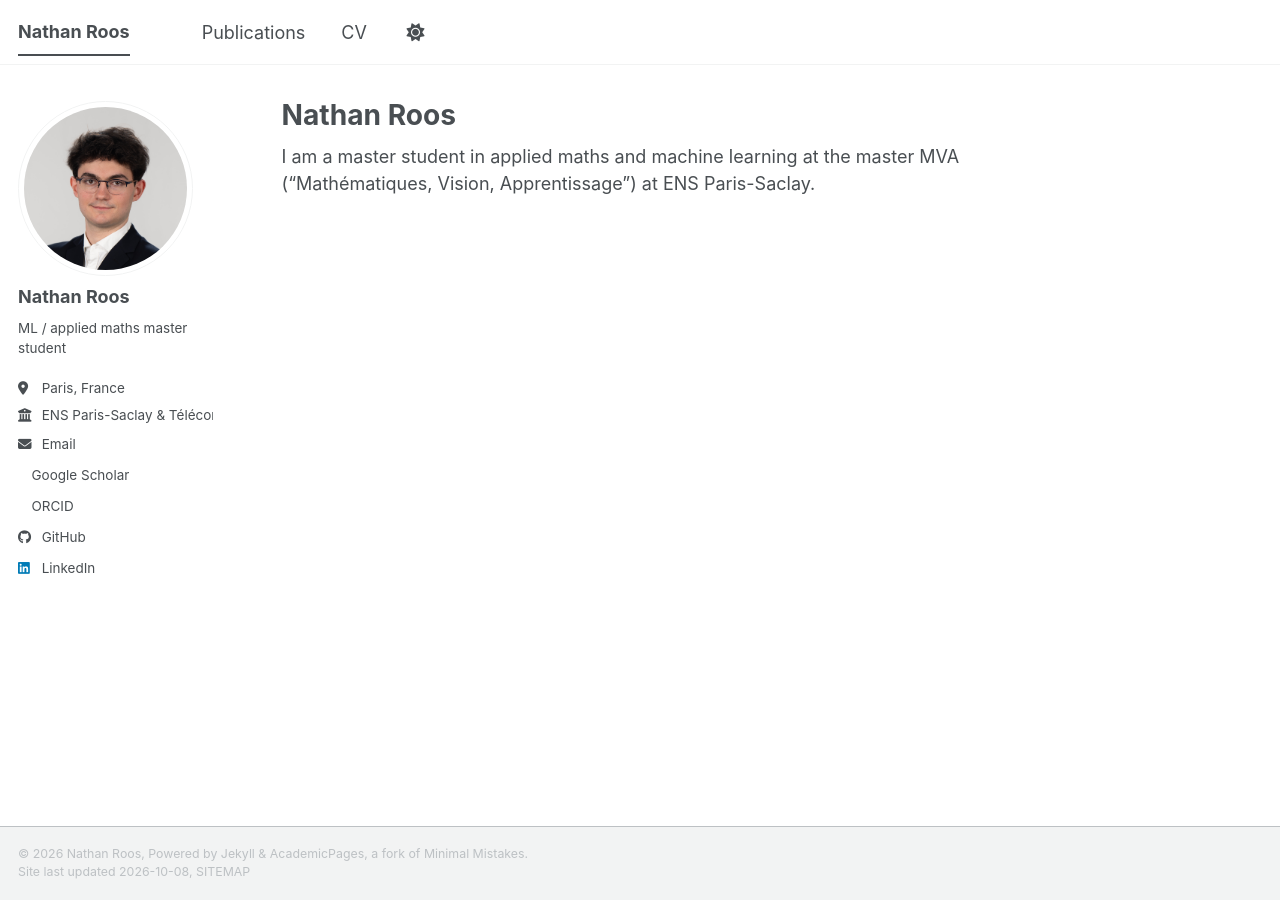
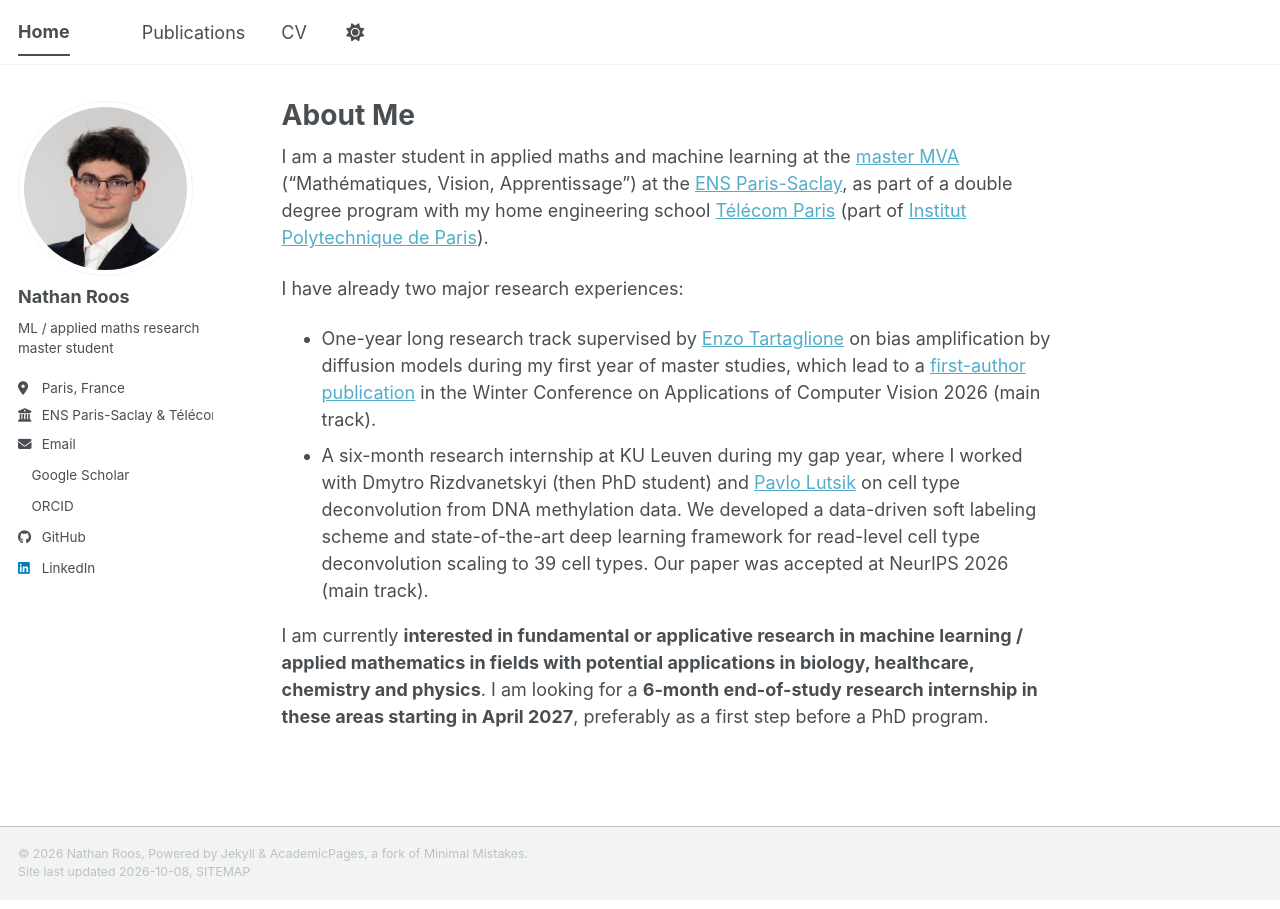
Before and after one commit to nroos-fr/nroos-fr.github.io, a Jekyll site: the page built from _pages/about.md, in a window 1280 px wide. Built offline with Jekyll 4.4.1, drawn with Linux system fonts in a browser that asks for light colours; a style sheet for code colours, icons or effects is not loaded.

Commit message:
First usable version

```diff
--- a/_config.yml
+++ b/_config.yml
@@ -9,7 +9,7 @@
 # Basic Site Settings
 locale                   : "en-US"
 site_theme               : "default" # The available themes options are "default", "air", "sunrise", "mint", "dirt" and "contrast"
-title                    : "Nathan Roos"
+title                    : "Home"
 title_separator          : "-"
 name                     : &name "Nathan Roos"
 description              : &description "Nathan Roos' academic portfolio"   # Update this with a general description of your site, this is the default if not overridden by a page
@@ -25,7 +25,7 @@
   avatar           : "square_crop.png"
   name             : "Nathan Roos"
   pronouns         : # example: "she/her"
-  bio              : "ML / applied maths master student"
+  bio              : "ML / applied maths research master student"
   location         : "Paris, France"
   employer         : "ENS Paris-Saclay & Télécom Paris"
   uri              : # URL
--- a/_data/navigation.yml
+++ b/_data/navigation.yml
@@ -24,7 +24,7 @@
   #   url: /year-archive/
 
   - title: "CV"
-    url: /cv/
+    url: /files/CV_stage_2027.pdf
 
   # - title: "CV"
   #   url: /cv-json/
--- a/_pages/about.md
+++ b/_pages/about.md
@@ -1,10 +1,21 @@
 ---
 permalink: /
-title: "Nathan Roos"
+title: "About Me"
 author_profile: true
 redirect_from:
   - /about/
   - /about.html
 ---
 
-I am a master student in applied maths and machine learning at the master MVA ("Mathématiques, Vision, Apprentissage") at ENS Paris-Saclay.
+I am a master student in applied maths and machine learning at the [master MVA](https://www.master-mva.com/) ("Mathématiques, Vision, Apprentissage")
+at the [ENS Paris-Saclay](https://ens-paris-saclay.fr/en/school/ens-paris-saclay),
+as part of a double degree program with my home engineering school [Télécom Paris](https://www.telecom-paris.fr/en/school/open/core-mission)
+(part of [Institut Polytechnique de Paris](https://www.ip-paris.fr/en/about/about-us)).
+
+I have already two major research experiences:
+- One-year long research track supervised by [Enzo Tartaglione](https://enzotarta.github.io/) on bias amplification by diffusion models during my first year of master studies, which
+lead to a [first-author publication](/_publications/2026-03-04-how-i-met-your-bias.md) in the Winter Conference on Applications of Computer Vision 2026 (main track).
+- A six-month research internship at KU Leuven during my gap year, where I worked with Dmytro Rizdvanetskyi (then PhD student) and [Pavlo Lutsik](https://scholar.google.com/citations?user=PB9nc_0AAAAJ&hl=en) on cell type deconvolution from DNA methylation data. We developed a data-driven soft labeling scheme and state-of-the-art deep learning framework for read-level cell type deconvolution scaling to 39 cell types. Our paper was accepted at NeurIPS 2026 (main track).
+
+I am currently **interested in fundamental or applicative research in machine learning / applied mathematics in fields with potential applications in biology, healthcare, chemistry and physics**.
+I am looking for a **6-month end-of-study research internship in these areas starting in April 2027**, preferably as a first step before a PhD program.
```
